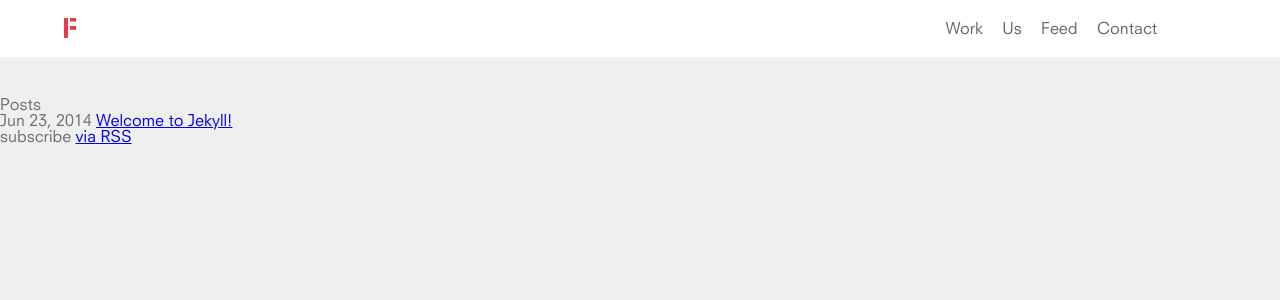
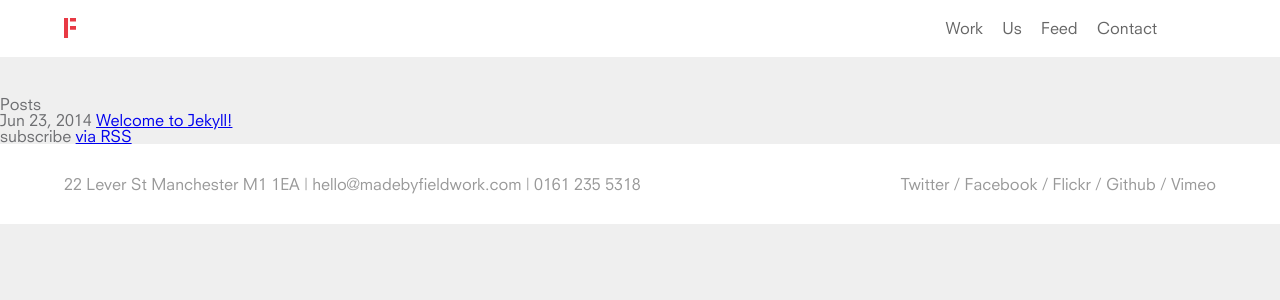
Before and after one commit to EMT/fieldwork-v2, a Jekyll site: the page built from index.html, in a window 1280 px wide and 900 px high. Shown: the top 300 px of the window. Built offline with Jekyll 4.4.1, drawn with Linux system fonts in a browser that asks for light colours; nearby versions of some CDN libraries; some web fonts are replaced.

Commit message:
Move footer into the page content on all templates

```diff
--- a/_layouts/default.html
+++ b/_layouts/default.html
@@ -9,7 +9,7 @@
 
     <div class="page-content">
       {{ content }}
+      {% include footer.html %}
     </div>
-     {% include footer.html %}
     </body>
 </html>
--- a/_layouts/hire-us.html
+++ b/_layouts/hire-us.html
@@ -9,7 +9,7 @@
 
     <div class="page-content">
       {{ content }}
+      {% include footer.html %}
     </div>
-     {% include footer.html %}
     </body>
 </html>
--- a/_layouts/project.html
+++ b/_layouts/project.html
@@ -9,8 +9,7 @@
 
     <div class="page-content">
       {{ content }}
-
+	  {% include footer.html %}
     </div>
-     {% include footer.html %}
     </body>
 </html>
```
